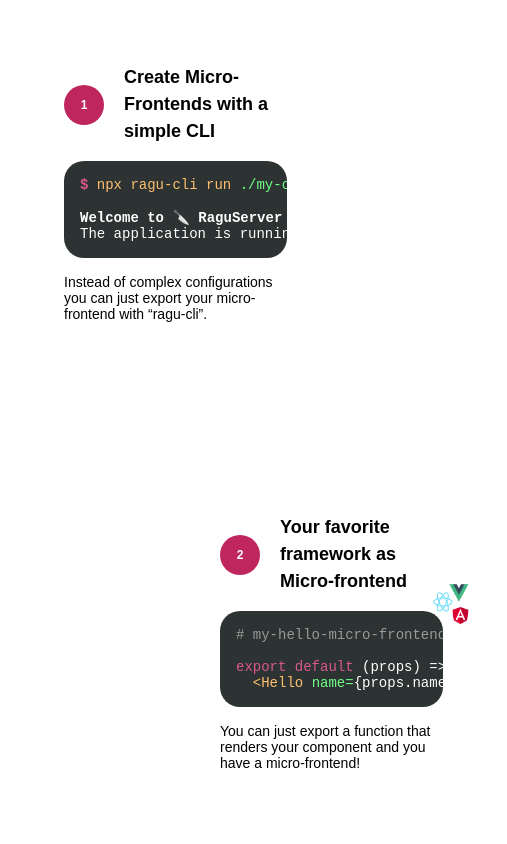
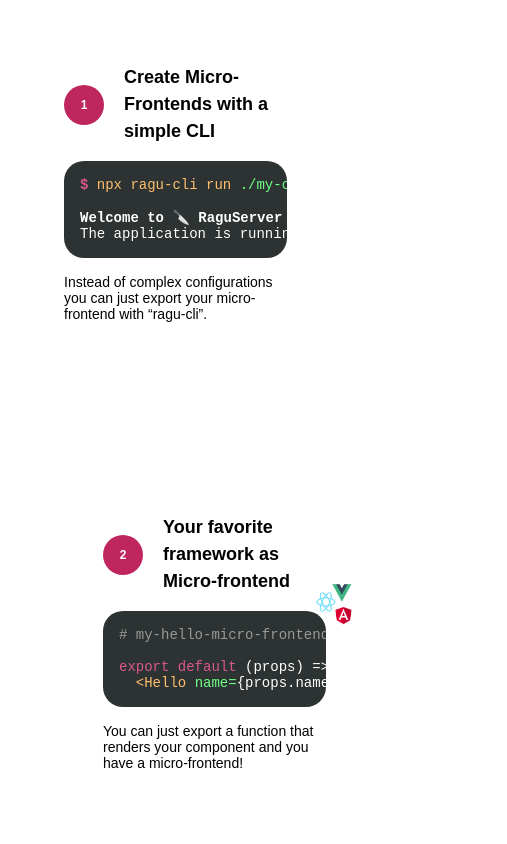
Before and after one commit to ragu-framework/ragu-cli, a React (Create React App) app in the folder onboarding-mfe/: page / in a window 390 px wide. Shown: the top 844 px of the page, 507 px wide, since content can reach past the window. Built offline with nearby package versions, Linux system fonts and the light colour scheme.

Commit message:
fixes mobile scrolling

```diff
--- a/onboarding-mfe/src/components/Card.jsx
+++ b/onboarding-mfe/src/components/Card.jsx
@@ -82,6 +82,7 @@
     animation: 1s ease 0s normal forwards 1 ${(props) => props.direction === 'left' ? leftToRightAnimation() : rightToLeftAnimation()};
 
     @media (max-width: 1024px) {
+      margin-left: ${(props) => props.direction === 'left' ? '0' : '10%'};
       animation: 1s ease 0s normal forwards 1 ${(props) => props.direction === 'left' ? leftToRightAnimation(90) : rightToLeftAnimation(90)};
 
       > * {
@@ -89,6 +90,7 @@
       }
     }
   }
+
   margin-left: ${(props) => props.direction === 'left' ? '0' : '40%'};
   border-radius: ${(props) => props.direction === 'left' ? '0 200px 200px 0' : '200px 0 0 200px'};
   flex-direction: ${(props) => props.direction === 'left' ? 'row-reverse' : 'row'};
```
